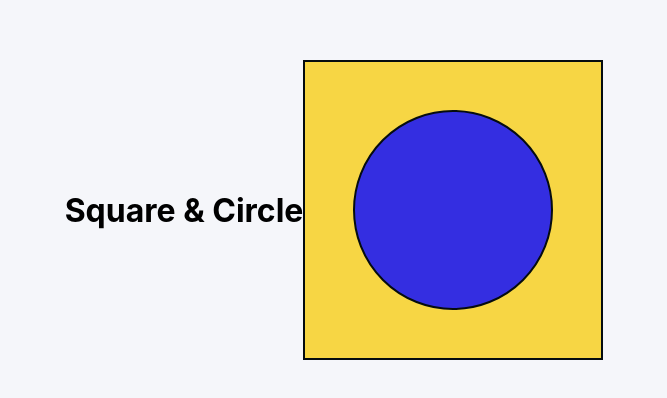
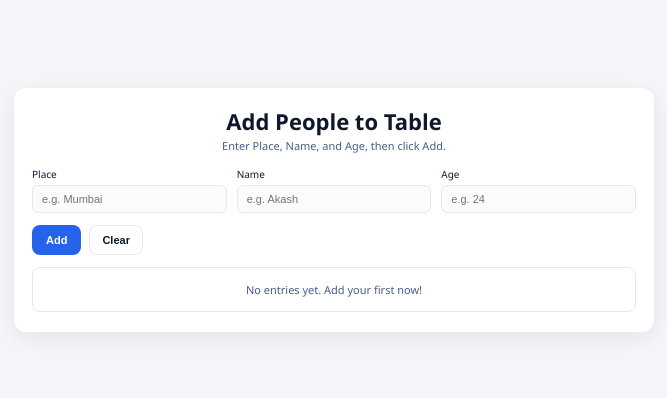
Before and after one commit to jigyasha1234/Add-to-list, a React (Create React App) app in the folder xaddtolist/: page / in a window 1280 px wide. Shown: the part 190-588 px from the top of the page, without its empty margins (306-973 px from the left). Built offline with nearby package versions, Linux system fonts and the light colour scheme.

Commit message:
deploying table project

```diff
--- a/xaddtolist/src/App.css
+++ b/xaddtolist/src/App.css
@@ -103,7 +103,7 @@ body {
 .remove-btn:hover { background: #fbcaca; } */
 
 /* changes for square and circle app */
-* { box-sizing: border-box; }
+/* * { box-sizing: border-box; }
 
 body {
   margin: 0;
@@ -115,6 +115,12 @@ body {
   display: flex;
   align-items: center;
   justify-content: center;
+}
+.title {
+  margin: 0;
+  font-size: 24px;
+  font-weight: 800;
+  color: #0f172a;
 }
 
 .square {
@@ -133,4 +139,143 @@ body {
   border-radius: 50%;
   background: #342ee1;
   border:#050c0f solid 2px;
+} */
+
+/* XTableData */
+* { box-sizing: border-box; }
+
+body {
+  margin: 0;
+  font-family: "Segoe UI", system-ui, -apple-system, Arial, sans-serif;
+  background: #f5f6fa;
+  color: #0f172a;
 }
+
+.page {
+  min-height: 100vh;
+  display: flex;
+  align-items: center;
+  justify-content: center;
+  padding: 16px;
+}
+
+.card {
+  width: 100%;
+  max-width: 640px;
+  background: #fff;
+  border-radius: 12px;
+  padding: 18px 18px 20px;
+  box-shadow: 0 6px 24px rgba(17, 24, 39, 0.08);
+}
+
+.title {
+  margin: 0;
+  text-align: center;
+  font-size: 22px;
+  font-weight: 800;
+}
+
+.subtitle {
+  margin: 2px 0 14px;
+  text-align: center;
+  font-size: 11px;
+  color: #4b5a8a;
+}
+
+.fields {
+  display: grid;
+  grid-template-columns: repeat(3, 1fr);
+  gap: 10px;
+}
+
+.field {
+  display: flex;
+  flex-direction: column;
+  gap: 4px;
+  font-size: 10px;
+}
+
+.field input {
+  padding: 7px 9px;
+  font-size: 11px;
+  border: 1px solid #e5e7eb;
+  border-radius: 6px;
+  outline: none;
+  background: #fafbfc;
+}
+
+.field input:focus {
+  border-color: #2563eb;
+  box-shadow: 0 0 0 2px rgba(37, 99, 235, 0.2);
+}
+
+.actions {
+  display: flex;
+  gap: 8px;
+  margin: 12px 0;
+}
+
+.add-btn,
+.clear-btn,
+.remove-btn {
+  font-size: 11px;
+  font-weight: 700;
+  border-radius: 8px;
+  cursor: pointer;
+}
+
+.add-btn {
+  padding: 8px 14px;
+  color: #fff;
+  background: #2563eb;
+  border: none;
+}
+.add-btn:hover { background: #1d4fd8; }
+
+.clear-btn {
+  padding: 8px 12px;
+  color: #0f172a;
+  background: #fff;
+  border: 1px solid #e5e7eb;
+}
+.clear-btn:hover { background: #f3f4f6; }
+
+.empty {
+  padding: 14px;
+  text-align: center;
+  font-size: 11px;
+  color: #4b5a8a;
+  border: 1px solid #e5e7eb;
+  border-radius: 8px;
+}
+
+.table {
+  width: 100%;
+  border-collapse: collapse;
+  font-size: 11px;
+  border: 1px solid #e5e7eb;
+  border-radius: 8px;
+  overflow: hidden;
+}
+
+.table th,
+.table td {
+  padding: 10px;
+  text-align: left;
+}
+
+.table thead th {
+  background: #f6f7fb;
+  font-weight: 700;
+  border-bottom: 1px solid #e5e7eb;
+}
+
+.table td { color: #1e2a5a; }
+
+.remove-btn {
+  padding: 6px 12px;
+  color: #7f1d1d;
+  background: #fde2e2;
+  border: none;
+}
+.remove-btn:hover { background: #fbcaca; }
--- a/xaddtolist/src/App.js
+++ b/xaddtolist/src/App.js
@@ -1,5 +1,6 @@
-// import React, { useState } from "react";
+import React, { useState } from "react";
 import "./App.css";
+const emptyForm = { place: "", name: "", age: "" };
 
 export default function App() {
   // const [item, setItem] = useState("");
@@ -17,7 +18,7 @@ export default function App() {
   //   setItems((prev) => prev.filter((_, i) => i !== index));
   // };
 
-  return (
+  // return (
     // <div className="page">
     //   <div className="card">
     //     <h1 className="title">Add Items to List</h1>
@@ -56,10 +57,122 @@ export default function App() {
     //     )}
     //   </div>
     // </div>
+    //square and circle project
+    // <div className="page">
+    //   <h1 className="title">Square & Circle</h1>
+    //   <div className="square">
+    //     <div className="circle"></div>
+    //   </div>
+    // </div>
+  // );
+  const [form, setForm] = useState(emptyForm);
+  const [rows, setRows] = useState([]);
+
+  const handleChange = (e) => {
+    const { name, value } = e.target;
+    setForm((prev) => ({ ...prev, [name]: value }));
+  };
+
+  const handleSubmit = (e) => {
+    e.preventDefault();
+    const place = form.place.trim();
+    const name = form.name.trim();
+    const age = form.age.trim();
+    if (!place || !name || !age) return;
+    setRows((prev) => [...prev, { id: Date.now() + Math.random(), place, name, age }]);
+    setForm(emptyForm);
+  };
+
+  const handleClear = () => {
+    setForm(emptyForm);
+    setRows([]);
+  };
+
+  const handleRemove = (id) => {
+    setRows((prev) => prev.filter((r) => r.id !== id));
+  };
+
+  return (
     <div className="page">
-      <h1>Square & Circle</h1>
-      <div className="square">
-        <div className="circle"></div>
+      <div className="card">
+        <h1 className="title">Add People to Table</h1>
+        <p className="subtitle">Enter Place, Name, and Age, then click Add.</p>
+
+        <form onSubmit={handleSubmit}>
+          <div className="fields">
+            <label className="field">
+              <span>Place</span>
+              <input
+                type="text"
+                name="place"
+                placeholder="e.g. Mumbai"
+                value={form.place}
+                onChange={handleChange}
+              />
+            </label>
+            <label className="field">
+              <span>Name</span>
+              <input
+                type="text"
+                name="name"
+                placeholder="e.g. Akash"
+                value={form.name}
+                onChange={handleChange}
+              />
+            </label>
+            <label className="field">
+              <span>Age</span>
+              <input
+                type="number"
+                name="age"
+                min="0"
+                placeholder="e.g. 24"
+                value={form.age}
+                onChange={handleChange}
+              />
+            </label>
+          </div>
+
+          <div className="actions">
+            <button type="submit" className="add-btn">Add</button>
+            <button type="button" className="clear-btn" onClick={handleClear}>
+              Clear
+            </button>
+          </div>
+        </form>
+
+        {rows.length === 0 ? (
+          <div className="empty">No entries yet. Add your first now!</div>
+        ) : (
+          <table className="table">
+            <thead>
+              <tr>
+                <th>Place</th>
+                <th>Name</th>
+                <th>Age</th>
+                <th></th>
+              </tr>
+            </thead>
+            <tbody>
+              {rows.map((row) => (
+                <tr key={row.id}>
+                  <td>{row.place}</td>
+                  <td>{row.name}</td>
+                  <td>{row.age}</td>
+                  <td>
+                    <button
+                      type="button"
+                      className="remove-btn"
+                      onClick={() => handleRemove(row.id)}
+                    >
+                      Remove
+                    </button>
+                  </td>
+                </tr>
+              ))}
+            </tbody>
+          </table>
+        )}
       </div>
     </div>
   );
```
